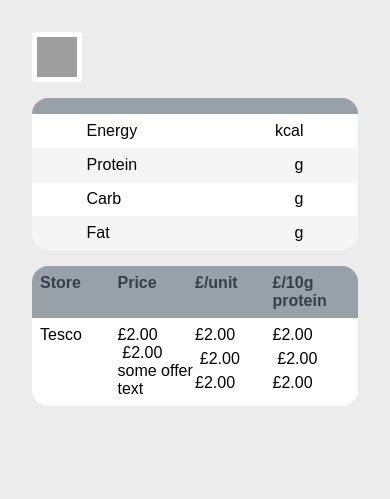
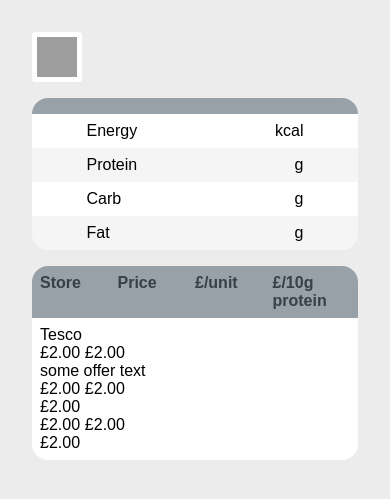
Before and after one commit to travfu/frugal-protein, a Django app: template frugal_protein/products/templates/products/product.html in a window 390 px wide. Shown: the top 499 px of the page. Run offline with Django 3.2, Linux system fonts and the light colour scheme; the template is opened without the code that fills it, so the values that code supplies are empty; grey boxes are pictures that could not be loaded.

Commit message:
collapse table rows into a vertical table

```diff
--- a/frugal_protein/products/static/products/css/product.css
+++ b/frugal_protein/products/static/products/css/product.css
@@ -140,6 +140,11 @@ body {
         overflow: hidden;
     }
 
+    /* PRICES TABLE */
+    .prices > .table-row {
+        display: block;
+    }
+
     /* WHITESPACE & SPACING */
     .nutrition .col1 {padding-left: 15%}
     .nutrition .col2 {padding-right: 15%}
```
